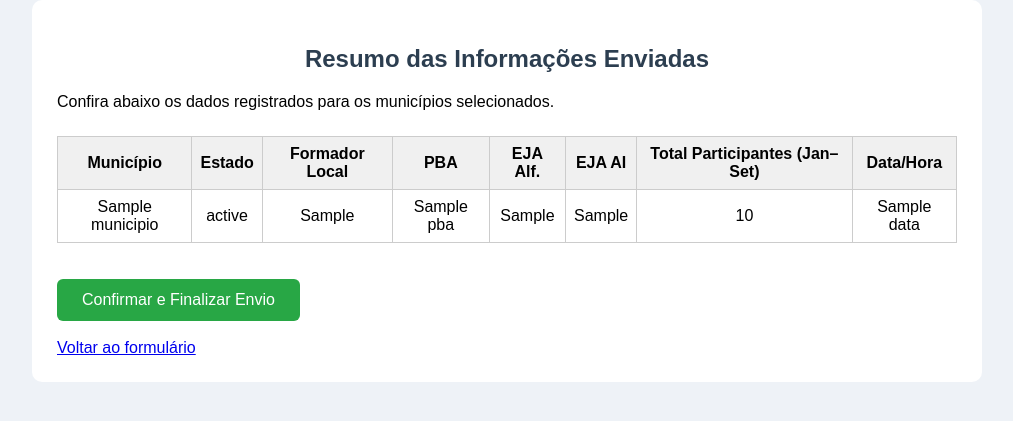
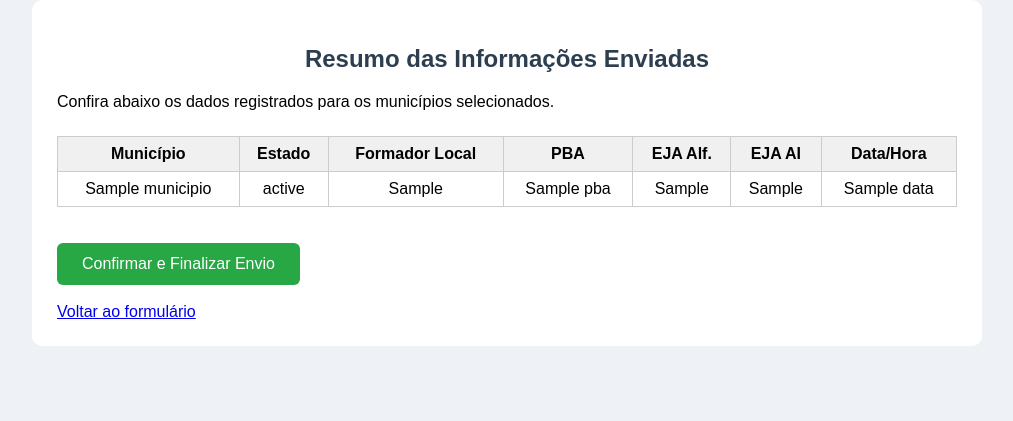
Before and after one commit to profdanidias/app-eja, a Flask app: template templates/resumo_envio.html in a window 1280 px wide. Shown: the top 421 px of the page, without its empty margins (133-1146 px from the left). Run offline with Flask 3, Linux system fonts and the light colour scheme; the template is opened without the code that fills it: most values are stand-ins (such as "Sample title", 1, 10 or a date in 2020).

Commit message:
resumo
resumo

```diff
--- a/templates/resumo_envio.html
+++ b/templates/resumo_envio.html
@@ -56,7 +56,6 @@
                 <th>PBA</th>
                 <th>EJA Alf.</th>
                 <th>EJA AI</th>
-                <th>Total Participantes (Jan–Set)</th>
                 <th>Data/Hora</th>
             </tr>
         </thead>
@@ -69,7 +68,6 @@
                 <td>{{ d.pba }}</td>
                 <td>{{ d.eja_alf }}</td>
                 <td>{{ d.eja_ai }}</td>
-                <td>{{ d.meses|sum }}</td>
                 <td>{{ d.data }}</td>
             </tr>
             {% endfor %}
```
